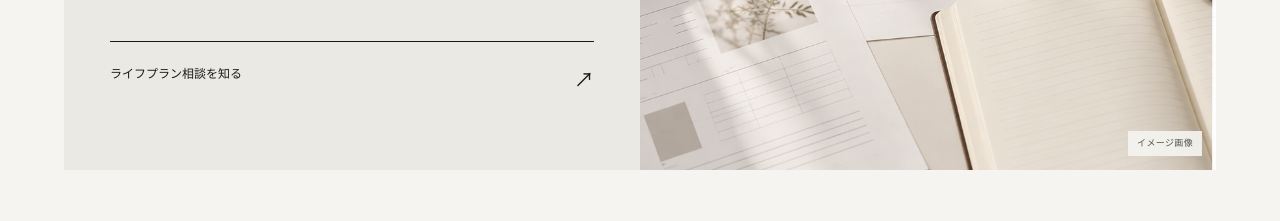
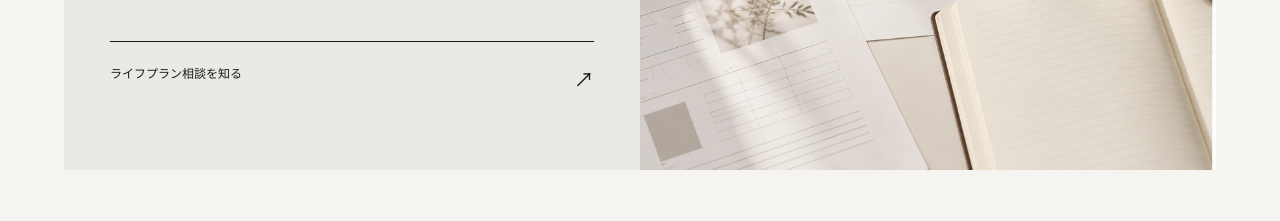
Before and after one commit to itomasa12345/tunique, a Next.js app: page / in a window 1280 px wide. Shown: the part 2420-2641 px from the top of the page. Built offline with nearby package versions, Linux system fonts and the light colour scheme; no server answers.

Commit message:
Remove caption from life concept image component

```diff
--- a/components/life-concept-image.tsx
+++ b/components/life-concept-image.tsx
@@ -24,7 +24,6 @@ export function LifeConceptImage({
         height={887}
         sizes="(max-width: 760px) 200vw, 100vw"
       />
-      <span className="life-concept-caption">イメージ画像</span>
     </div>
   );
 }
```
